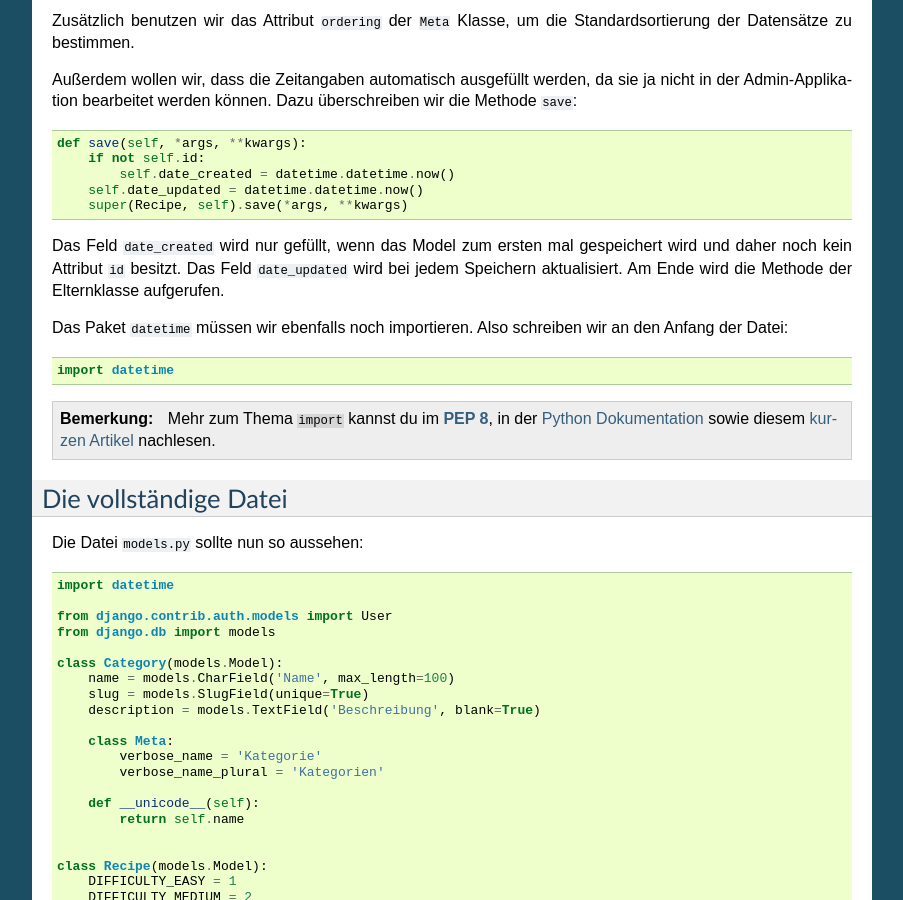
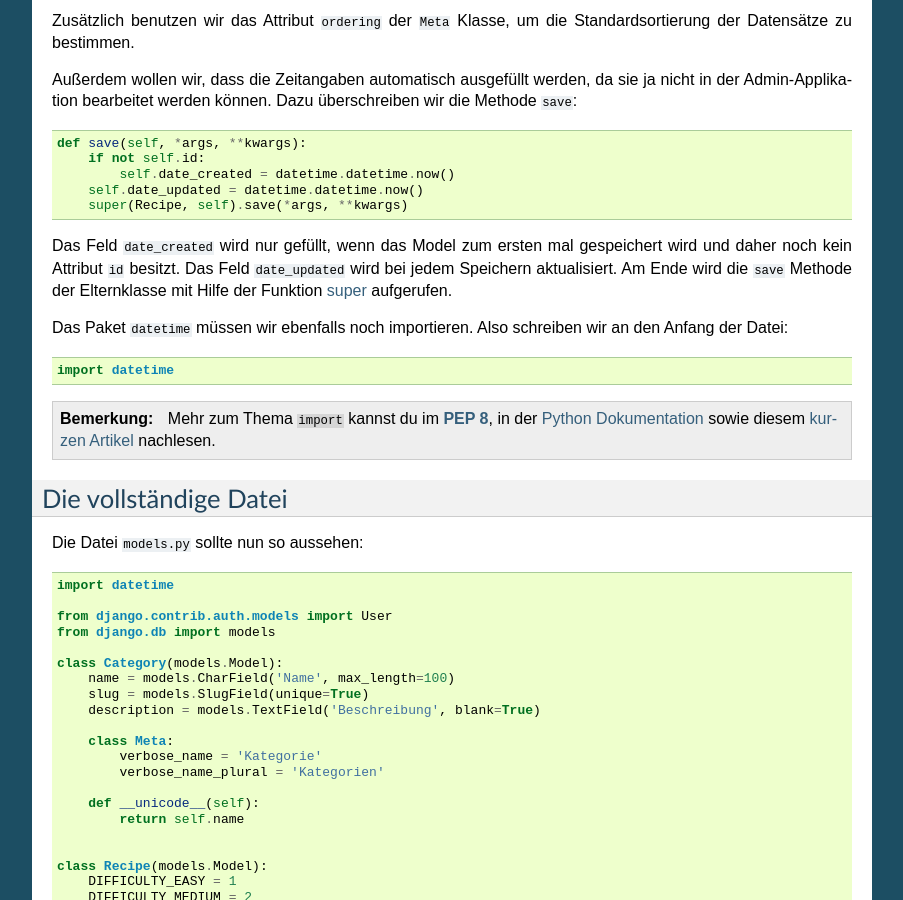
Before and after one commit to keimlink/django-workshop, a Sphinx documentation site: the page built from docs/erste_schritte/app.rst, in a window 1280 px wide and 900 px high, scrolled down 2733 px. Shown: the whole window, without its empty margins (198-1101 px from the left). Built offline with Sphinx 7.4.7, drawn with Linux system fonts in a browser that asks for light colours.

Commit message:
Link zur Dokumentation der super Funktion hinzugefügt.

```diff
--- a/docs/erste_schritte/app.rst
+++ b/docs/erste_schritte/app.rst
@@ -176,7 +176,9 @@ sie ja nicht in der Admin-Applikation bearbeitet werden können. Dazu
 Das Feld ``date_created`` wird nur gefüllt, wenn das Model zum ersten mal
 gespeichert wird und daher noch kein Attribut ``id`` besitzt. Das Feld
 ``date_updated`` wird bei jedem Speichern aktualisiert. Am Ende wird die
-Methode der Elternklasse aufgerufen.
+``save`` Methode der Elternklasse mit Hilfe der Funktion super_ aufgerufen.
+
+.. _super: http://docs.python.org/library/functions.html#super
 
 Das Paket ``datetime`` müssen wir ebenfalls noch importieren. Also schreiben
 wir an den Anfang der Datei::
```
